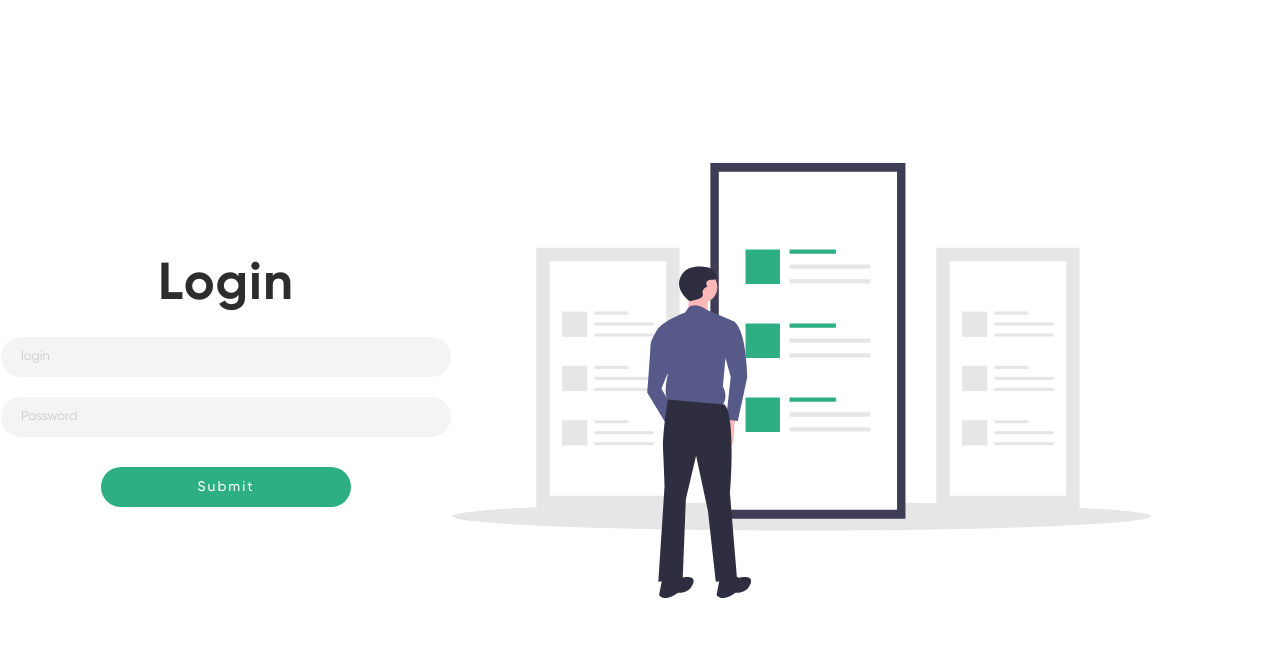
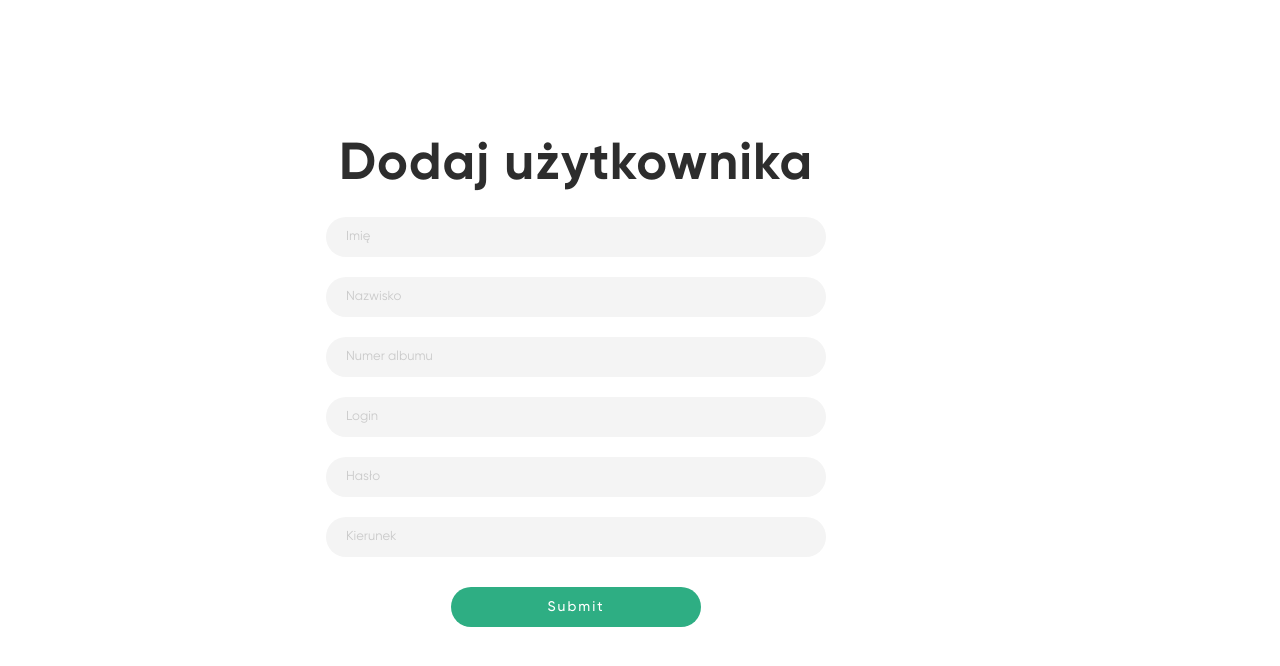
Before and after one commit to miboruch/gradebook-admin, a React (Create React App) app: page / in a window 1280 px wide. Shown: the top 666 px of the page. Built offline with nearby package versions, Linux system fonts and the light colour scheme; the HTML template or start-up script is replaced by a standard one.

Commit message:
Added inputs

```diff
--- a/src/components/Input/Input.js
+++ b/src/components/Input/Input.js
@@ -21,7 +21,7 @@ const InputWrapper = styled.div`
   }
 
   ${({ theme }) => theme.mq.standard} {
-    width: 450px;
+    width: 500px;
   }
 `;
 
@@ -44,7 +44,14 @@ const StyledInput = styled.input`
   }
 `;
 
-const Input = ({ type, value, name, handleChange, handleBlur, placeholder }) => {
+const IconWrapper = styled.div`
+  position: absolute;
+  top: 50%;
+  right: 1rem;
+  transform: translateY(-50%);
+`;
+
+const Input = ({ type, value, name, handleChange, handleBlur, placeholder, children }) => {
   return (
     <InputWrapper>
       <StyledInput
@@ -55,6 +62,7 @@ const Input = ({ type, value, name, handleChange, handleBlur, placeholder }) =>
         name={name}
         placeholder={placeholder}
       />
+      <IconWrapper>{children}</IconWrapper>
     </InputWrapper>
   );
 };
@@ -65,7 +73,8 @@ Input.propTypes = {
   name: PropTypes.string.isRequired,
   handleChange: PropTypes.func.isRequired,
   handleBlur: PropTypes.func.isRequired,
-  placeholder: PropTypes.string
+  placeholder: PropTypes.string,
+  children: PropTypes.node
 };
 
 export default Input;
--- a/src/components/LoginScene/LoginScene.js
+++ b/src/components/LoginScene/LoginScene.js
@@ -10,7 +10,7 @@ const SceneWrapper = styled.div`
   align-items: center;
   display: none;
 
-  ${({ theme }) => theme.mq.standard} {
+  ${({ theme }) => theme.mq.desktop} {
     display: flex;
   }
 `;
--- a/src/pages/LandingPage.js
+++ b/src/pages/LandingPage.js
@@ -3,6 +3,7 @@ import styled from 'styled-components';
 import { Formik, Form } from 'formik';
 import Input from '../components/Input/Input';
 import LoginScene from '../components/LoginScene/LoginScene';
+import {addUserInputs} from "../utils/addUserInputs";
 
 const StyledWrapper = styled.section`
   width: 90%;
@@ -20,6 +21,7 @@ const StyledForm = styled(Form)`
   align-items: center;
   flex-direction: column;
   position: relative;
+  padding: 0 2rem;
 
   ${({ theme }) => theme.mq.tablet} {
     width: 50%;
@@ -51,31 +53,37 @@ const LandingPage = () => {
   return (
     <StyledWrapper>
       <Formik
-        initialValues={{ login: '', password: '' }}
+        initialValues={{
+          name: '',
+          lastName: '',
+          albumNumber: '',
+          isAdmin: false,
+          universityId: 0,
+          login: '',
+          password: '',
+          course: ''
+        }}
         onSubmit={(values) => console.log(values)}
       >
-        {({ values, handleChange, handleBlur }) => (
+        {({ values, handleChange, handleBlur, errors }) => {
+          const userInputs = addUserInputs(values, errors);
+          return (
             <StyledForm>
-            <StyledHeading>Login</StyledHeading>
+              <StyledHeading>Dodaj użytkownika</StyledHeading>
+              {userInputs.map((item) => (
                 <Input
                   handleChange={handleChange}
                   handleBlur={handleBlur}
-              type={'text'}
-              value={values.email}
-              name={'login'}
-              placeholder={'login'}
+                  type={item.type}
+                  value={item.value}
+                  name={item.name}
+                  placeholder={item.placeholder}
                 />
-            <Input
-              handleChange={handleChange}
-              handleBlur={handleBlur}
-              type={'password'}
-              value={values.password}
-              name={'password'}
-              placeholder={'Password'}
-            />
+              ))}
               <StyledButton>Submit</StyledButton>
             </StyledForm>
-        )}
+          );
+        }}
       </Formik>
       <LoginScene />
     </StyledWrapper>
--- /dev/null
+++ b/src/utils/addUserInputs.js
@@ -0,0 +1,38 @@
+export const addUserInputs = (values, errors) => [
+  {
+    type: 'text',
+    value: values.name,
+    name: 'name',
+    placeholder: errors.name ? errors.name : 'Imię'
+  },
+  {
+    type: 'text',
+    value: values.lastName,
+    name: 'lastName',
+    placeholder: errors.name ? errors.name : 'Nazwisko'
+  },
+  {
+    type: 'number',
+    value: values.albumNumber,
+    name: 'albumNumber',
+    placeholder: errors.name ? errors.name : 'Numer albumu'
+  },
+  {
+    type: 'text',
+    value: values.login,
+    name: 'login',
+    placeholder: errors.name ? errors.name : 'Login'
+  },
+  {
+    type: 'password',
+    value: values.password,
+    name: 'password',
+    placeholder: errors.name ? errors.name : 'Hasło'
+  },
+  {
+    type: 'text',
+    value: values.course,
+    name: 'course',
+    placeholder: errors.name ? errors.name : 'Kierunek'
+  }
+];
```
Lines whose indentation alone changed are shown as unchanged.
